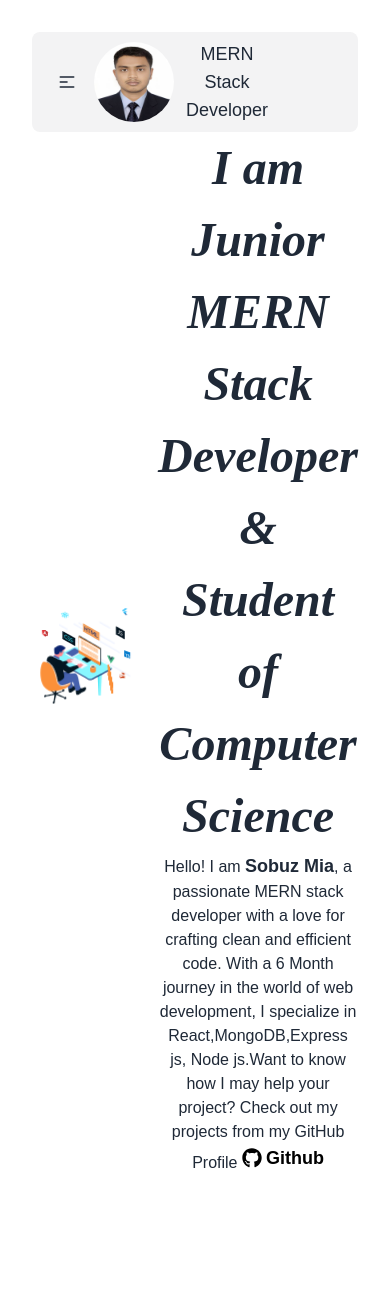
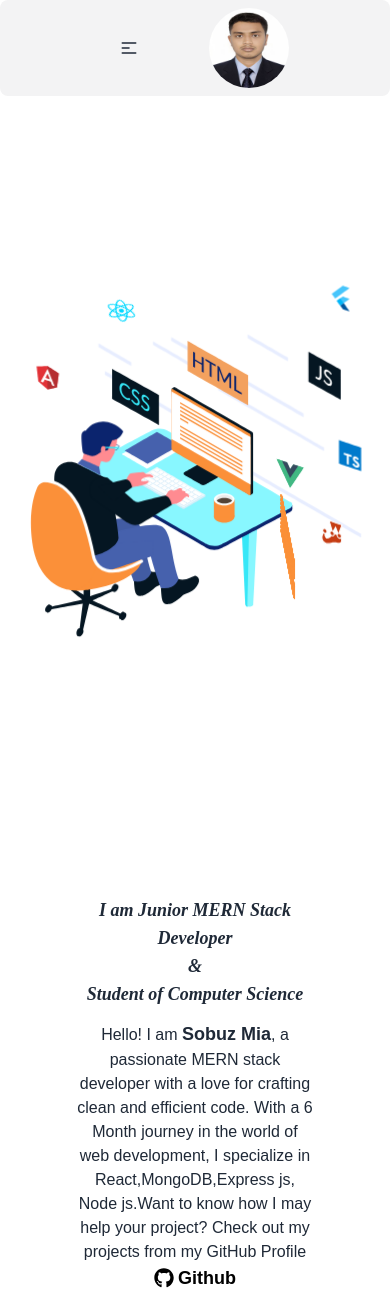
Before and after one commit to Sobuz-Mia/My-Portfolio-Website, a React (Vite) app: page / in a window 390 px wide. Before the commit the page ends 1207 px from the top, so only its background shows below. Built offline with nearby package versions, Linux system fonts and the light colour scheme.

Commit message:
profile section desihn and responsive done

```diff
--- a/src/App.jsx
+++ b/src/App.jsx
@@ -5,8 +5,8 @@ import Profile from "./components/Profile";
 function App() {
   return (
     <div className="max-w-5xl mx-auto">
-      <Navbar/>
-      <Profile/>
+      <Navbar />
+      <Profile />
     </div>
   );
 }
--- a/src/components/Navbar.jsx
+++ b/src/components/Navbar.jsx
@@ -6,20 +6,20 @@ const Navbar = () => {
       <li className="text-lg">
         <a href="">Home</a>
       </li>
-      <li  className="text-lg">
+      <li className="text-lg">
         <a href="">About</a>
       </li>
-      <li  className="text-lg">
+      <li className="text-lg">
         <a href="">Skills</a>
       </li>
-      <li  className="text-lg">
+      <li className="text-lg">
         <a href="">Contact</a>
       </li>
     </>
   );
   return (
-    <div className="navbar bg-[#F3F3F4] rounded-lg flex justify-between">
-      <div className="navbar-start">
+    <div className="navbar bg-[#F3F3F4] rounded-lg flex justify-around fixed mx-auto right-0 top-0">
+      <div className="navbar-start flex justify-between md:justify-normal ">
         <div className="dropdown flex">
           <div tabIndex={0} role="button" className="btn btn-ghost lg:hidden">
             <svg
@@ -49,7 +49,7 @@ const Navbar = () => {
             <img alt="Tailwind CSS Navbar component" src={logo} />
           </div>
         </div>
-        <p className="ml-3 text-lg">MERN Stack Developer</p>
+        <p className="ml-3 text-lg hidden md:block">MERN Stack Developer</p>
       </div>
       <div className="navbar-center hidden lg:flex">
         <ul className="menu menu-horizontal px-1">{navLinks}</ul>
--- a/src/components/Profile.jsx
+++ b/src/components/Profile.jsx
@@ -3,14 +3,14 @@ import animation from '../assets/Animation - 1702228727586.json'
 import { FaGithub } from "react-icons/fa";
 const Profile = () => {
     return (
-        <div className="flex items-center gap-5">
+        <div className="flex items-center gap-5 absolute right-0 left-0 flex-col md:flex-row">
             <div className="">
                 <Lottie className="h-screen w-full" animationData={animation} loop={true}></Lottie>
             </div>
 
             <div className="w-2/3">
-                <h1 className="profile-desc font-bold italic">I am Junior MERN Stack Developer <br /> & <br /> Student of Computer Science</h1>
-                <p>Hello! I am <span className="text-lg font-bold">Sobuz Mia</span>, a passionate MERN stack developer with a love for crafting clean and efficient code. With a 6 Month journey in the world of web development, I specialize in React,MongoDB,Express js, Node js.Want to know how I may help your project? Check out my projects from my GitHub Profile <button className=""><a href="" className="flex font-bold text-black text-lg items-center gap-1"><FaGithub className="text-xl"/>Github</a></button></p>
+                <h1 className="profile-desc font-bold italic md:text-4xl text-lg">I am Junior MERN Stack Developer <br /> & <br /> Student of Computer Science</h1>
+                <p className="p-3">Hello! I am <span className="text-lg font-bold">Sobuz Mia</span>, a passionate MERN stack developer with a love for crafting clean and efficient code. With a 6 Month journey in the world of web development, I specialize in React,MongoDB,Express js, Node js.Want to know how I may help your project? Check out my projects from my GitHub Profile <button className=""><a target="_blank"  rel="noopener noreferrer" href="https://github.com/Sobuz-Mia" className="flex font-bold text-black text-lg items-center gap-1"><FaGithub className="text-xl"/>Github</a></button></p>
             </div>
 
         </div>
--- a/src/index.css
+++ b/src/index.css
@@ -10,5 +10,4 @@ body{
 }
 .profile-desc{
 	font-family: 'Satisfy', cursive;
-	font-size: 3rem;
 }
```
